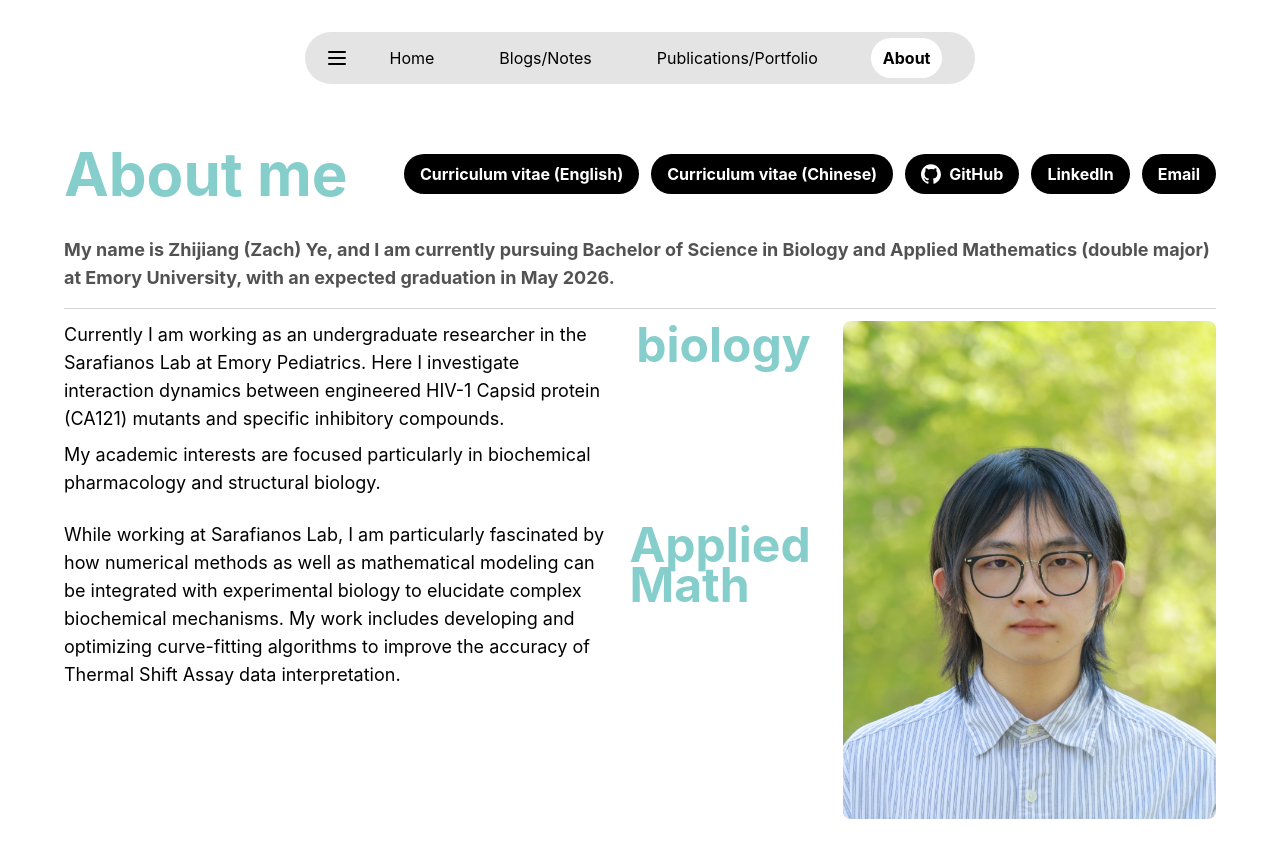
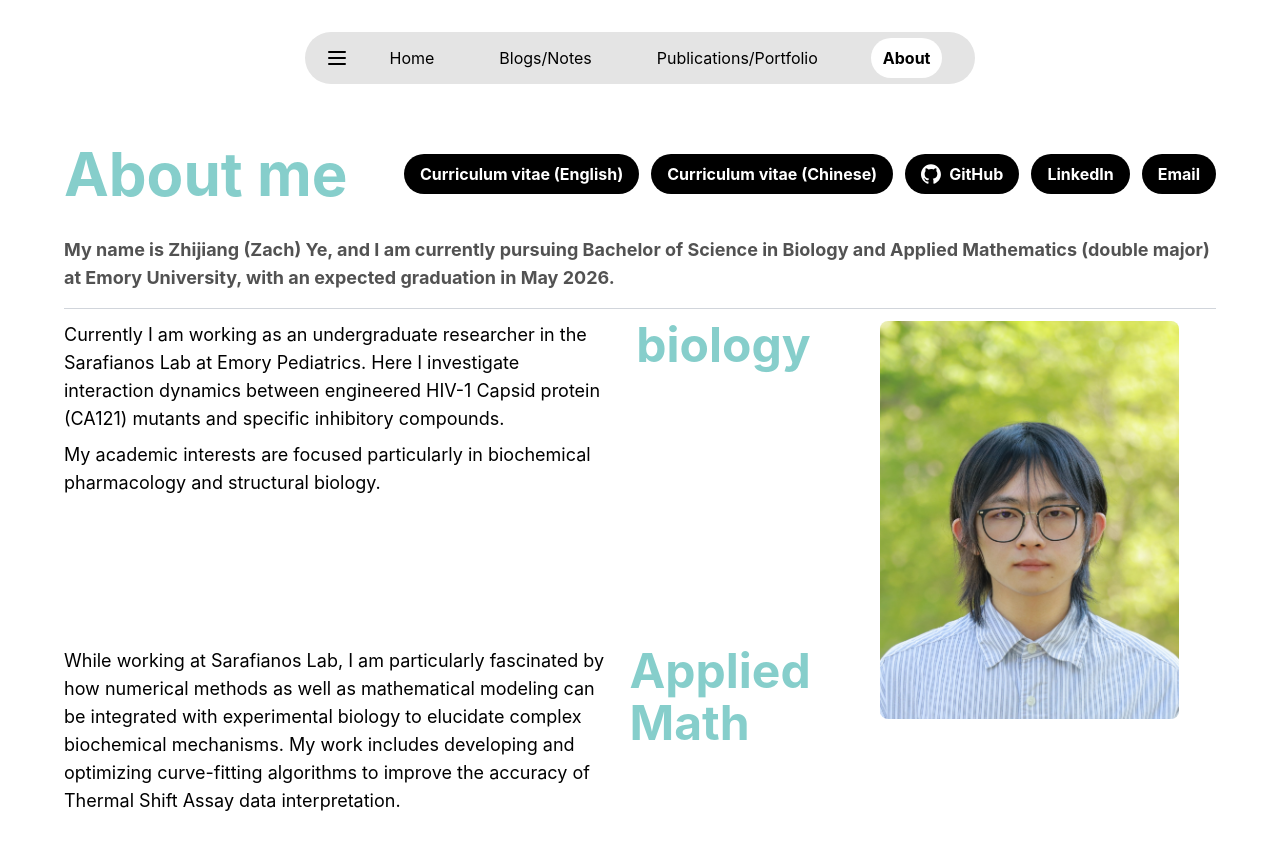
Before and after one commit to Chloriiin/zzzzzachye.github.io, a Next.js app: page /about in a window 1280 px wide. Shown: the top 858 px of the page. Built offline with nearby package versions, Linux system fonts and the light colour scheme.

Commit message:
Adjust About page: section spacing, subtitle line height, image size, and modernize Next/Image

```diff
--- a/src/app/about/page.tsx
+++ b/src/app/about/page.tsx
@@ -74,7 +74,7 @@ export default function About() {
           <hr className="w-full border-gray-300 my-2" />
 
           <div className="w-full flex flex-col md:flex-row gap-8 mt-1 px-2 sm:px-0">
-            <div className="md:w-2/3 flex flex-col gap-6">
+            <div className="md:w-2/3 flex flex-col">
               <div className="flex flex-col sm:flex-row">
                 <div className="flex-grow sm:pr-6">
                   <p className="text-lg text-black mb-2">
@@ -89,7 +89,7 @@ export default function About() {
                 </div>
               </div>
 
-              <div className="flex flex-col sm:flex-row">
+              <div className="flex flex-col sm:flex-row mt-[150px]">
                 <div className="flex-grow sm:pr-6">
                   <p className="text-lg text-black">
                     While working at Sarafianos Lab, I am particularly fascinated by how numerical methods as well as mathematical modeling can be integrated with experimental biology to elucidate complex biochemical mechanisms. My work includes developing and optimizing curve-fitting algorithms to improve the accuracy of Thermal Shift Assay data interpretation.
@@ -97,19 +97,20 @@ export default function About() {
                 </div>
                 <div className="flex-shrink-0 flex flex-col sm:items-start justify-start mt-2 sm:mt-0">
                   <h2 className="text-5xl font-bold text-[#86CECB] whitespace-nowrap">Applied</h2>
-                  <h2 className="text-5xl font-bold text-[#86CECB] whitespace-nowrap -mt-2">Math</h2>
+                  <h2 className="text-5xl font-bold text-[#86CECB] whitespace-nowrap mt-1">Math</h2>
                 </div>
               </div>
             </div>
 
             <div className="md:w-1/3 mt-4 md:mt-0">
-              <div className="relative w-full h-auto aspect-[3/4]">
+              <div className="relative w-4/5 mx-auto aspect-[3/4]">
                 <Image
                   src="/imgs/profile_trimmed.jpg"
                   alt="Zhijiang (Zach) Ye profile picture"
-                  layout="fill"
-                  objectFit="cover"
+                  fill
+                  style={{ objectFit: 'cover' }}
                   className="rounded-lg"
+                  sizes="(max-width: 768px) 100vw, (max-width: 1200px) 50vw, 33vw"
                 />
               </div>
             </div>
```
